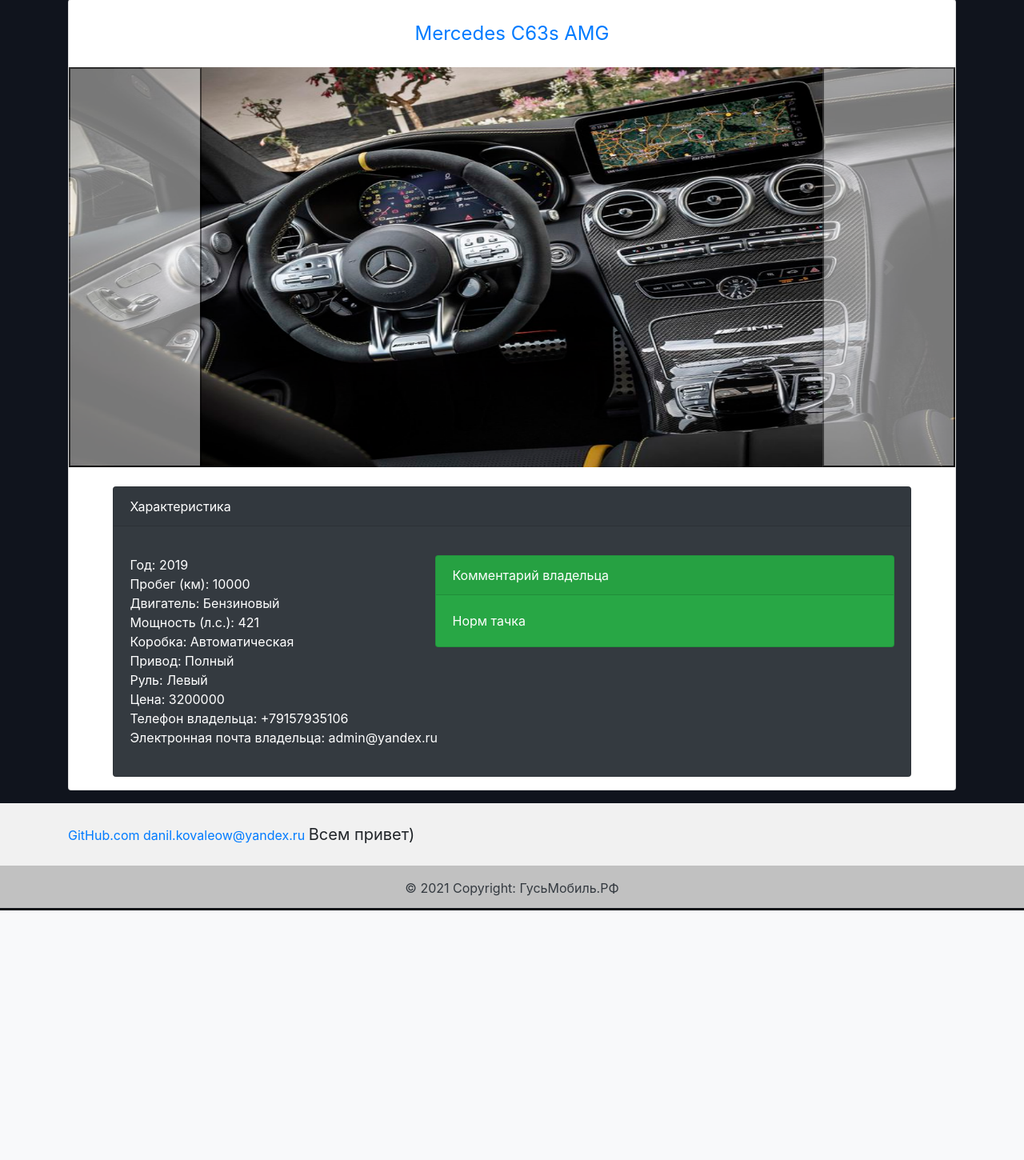
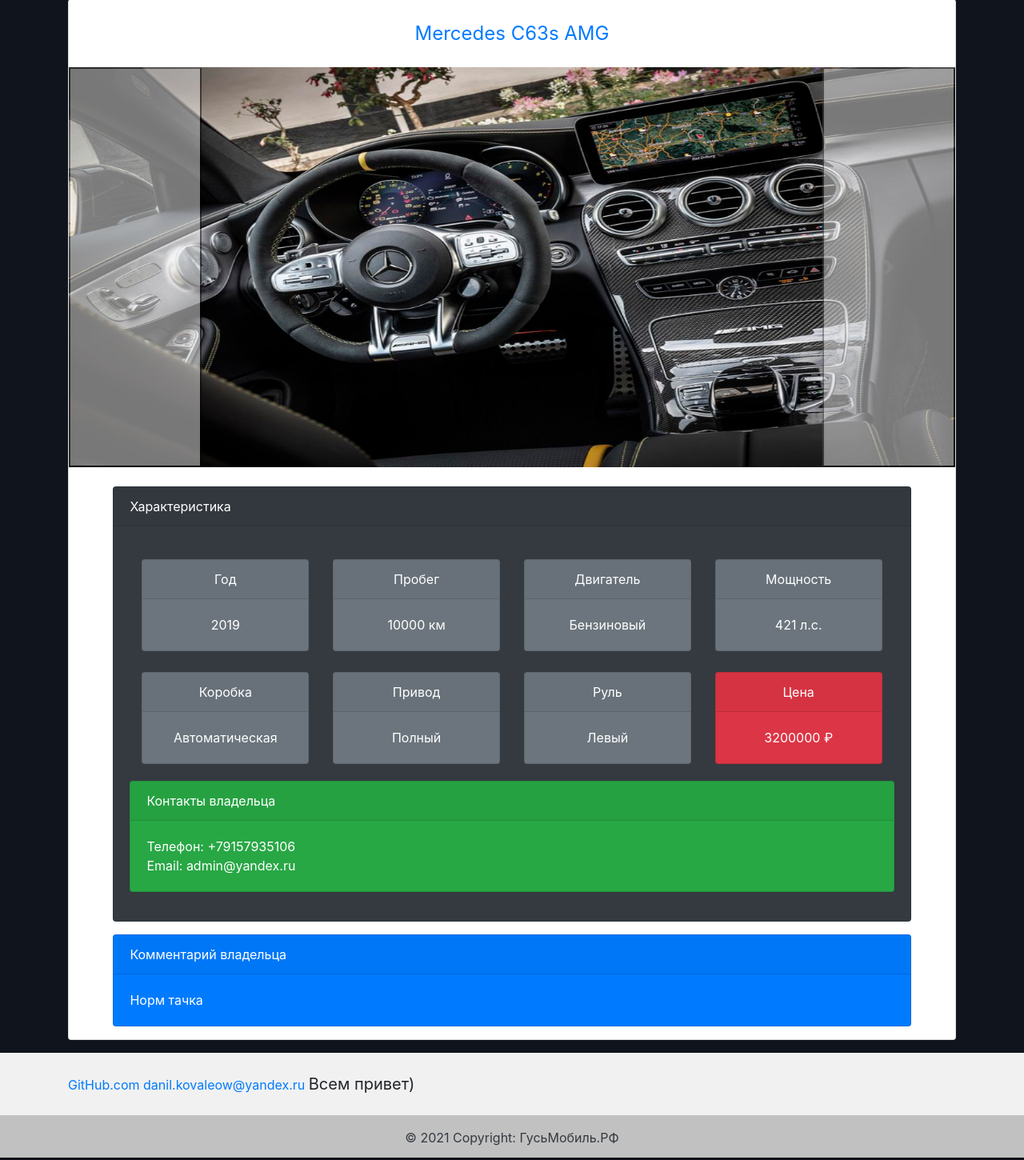
Before and after one commit to JimmyNeutron228/Gusmobil, a Flask app: page /add/1 in a window 1280 px wide. Shown: the part 95-1545 px from the top of the page at 80% size. Before the commit the page ends 1233 px from the top, so only its background shows below. Run offline with Flask 2, Linux system fonts and the light colour scheme; data comes from the database, SQL or seed files in the repository; both versions use the stored data as it was after the commit.

Commit message:
Общая страничка товара обновление

```diff
--- a/main.py
+++ b/main.py
@@ -280,5 +280,5 @@ def edit_ad(ad_id):
     return render_template('edit_ad.html', form=form)
 
 
-if __name__ == '__main__':
+if __name__ == 'main':
     main()
--- a/templates/add.html
+++ b/templates/add.html
@@ -32,23 +32,83 @@
             <div class="card-header">Характеристика</div>
             <div class="card-body">
                 <p class="card-text">
-                    <div class="card text-white bg-success mb-3" style="float: right; width: 60%;">
-                        <div class="card-header">Комментарий владельца</div>
-                        <div class="card-body">
-                            <p class="card-text">{{ add.about }}</p>
+                    <div class="container">
+                        <div class="row">
+                            <div class="col"><div class="card text-white bg-secondary mb-3">
+                                <div class="card-header">Год</div>
+                                <div class="card-body">
+                                    <p class="card-text">{{ add.year }}</p>
+                                </div>
+                            </div></div>
+                            <div class="col"><div class="card text-white bg-secondary mb-3">
+                                <div class="card-header">Пробег</div>
+                                <div class="card-body">
+                                    <p class="card-text">{{ add.mileage }} км</p>
+                                </div>
+                            </div></div>
+                            <div class="col"><div class="card text-white bg-secondary mb-3">
+                                <div class="card-header">Двигатель</div>
+                                <div class="card-body">
+                                    <p class="card-text">{{ add.engine }}</p>
+                                </div>
+                            </div></div>
+                            <div class="col"><div class="card text-white bg-secondary mb-3">
+                                <div class="card-header">Мощность</div>
+                                <div class="card-body">
+                                    <p class="card-text">{{ add.power }} л.с.</p>
+                                </div>
+                            </div></div>
+                        </div>
+                        <div class="row">
+                            <div class="col">
+                                <div class="card text-white bg-secondary mb-3">
+                                    <div class="card-header">Коробка</div>
+                                    <div class="card-body">
+                                        <p class="card-text">{{ add.transmission }}</p>
+                                    </div>
+                                </div>
+                            </div>
+                            <div class="col">
+                                <div class="card text-white bg-secondary mb-3">
+                                    <div class="card-header">Привод</div>
+                                    <div class="card-body">
+                                        <p class="card-text">{{ add.drive_unit }}</p>
+                                    </div>
+                                </div>
+                            </div>
+                            <div class="col">
+                                <div class="card text-white bg-secondary mb-3">
+                                    <div class="card-header">Руль</div>
+                                    <div class="card-body">
+                                        <p class="card-text">{{ add.steering_wheel }}</p>
+                                    </div>
+                                </div>
+                            </div>
+                            <div class="col">
+                                <div class="card text-white bg-danger mb-3">
+                                    <div class="card-header">Цена</div>
+                                    <div class="card-body">
+                                        <p class="card-text">{{ add.price }} &#x20bd;</p>
+                                    </div>
+                                </div>
+                            </div>
                         </div>
                     </div>
-                    <div>Год: {{ add.year }}</div>
-                    <div>Пробег (км): {{ add.mileage }}</div>
-                    <div>Двигатель: {{ add.engine }}</div>
-                    <div>Мощность (л.с.): {{ add.power }}</div>
-                    <div>Коробка: {{ add.transmission }}</div>
-                    <div>Привод: {{ add.drive_unit }}</div>
-                    <div>Руль: {{ add.steering_wheel }}</div>
-                    <div>Цена: {{ add.price }}</div>
-                    <div>Телефон владельца: {{ user.phone }}</div>
-                    <div>Электронная почта владельца: {{ user.email }}</div>
+                    <div class="card text-white bg-success mb-3">
+                        <div class="card-header">Контакты владельца</div>
+                        <div class="card-body">
+                            <p class="card-text">Телефон: {{ user.phone }}<br>
+                                                Email: {{ user.email }}
+                            </p>
+                        </div>
+                    </div>
                 </p>
+            </div>
+        </div>
+        <div class="card text-white bg-primary mb-3" style="width: 90%; align-self: center;">
+            <div class="card-header">Комментарий владельца</div>
+            <div class="card-body">
+                <p class="card-text">{{ add.about }}</p>
             </div>
         </div>
     </div>
```
Also changed, not shown: db/gus_auto.db.
